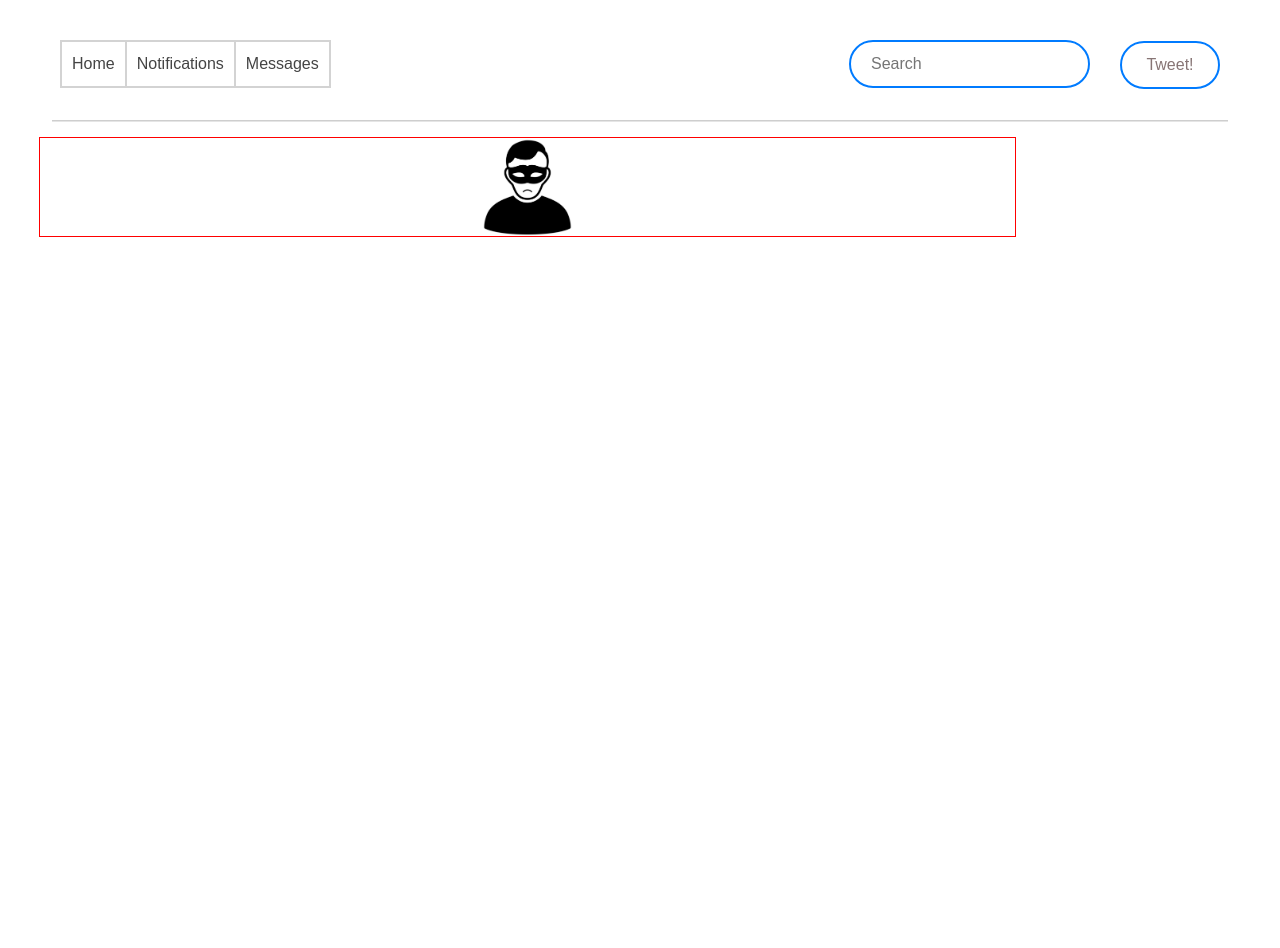
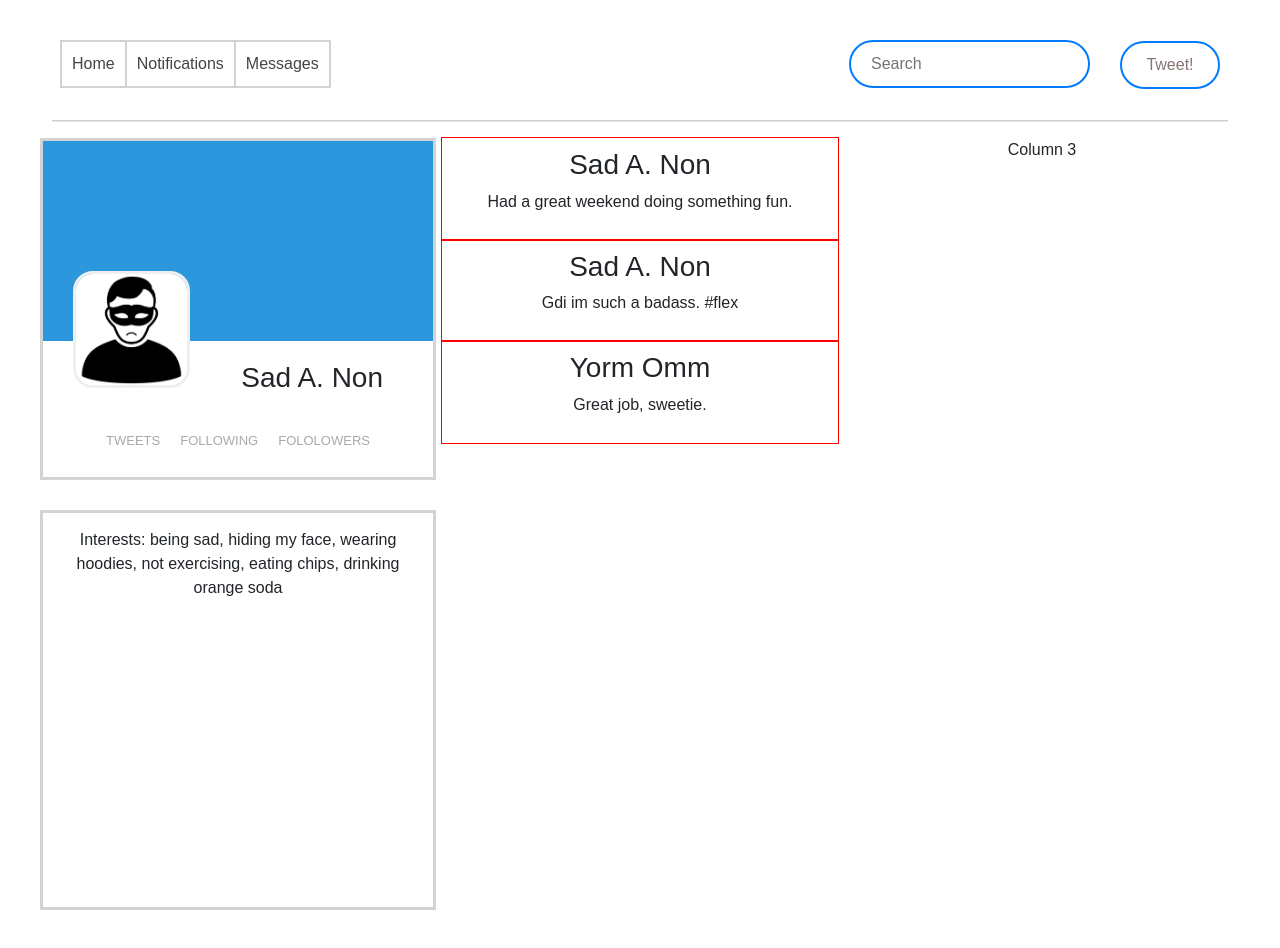
Before and after one commit to atrotter0/social-media-clone, a React app: page / in a window 1280 px wide. Before the commit the page ends 800 px from the top, so only its background shows below. Built offline with nearby package versions, Linux system fonts and the light colour scheme.

Commit message:
Add props to Wall component, adjust styling

```diff
--- a/src/components/App.js
+++ b/src/components/App.js
@@ -3,15 +3,19 @@ import logo from '../logo.svg';
 import '../styles/App.css';
 import Header from './Header';
 import Profile from './Profile';
+import Wall from './Wall';
+import FriendRecommendations from './FriendRecommendations';
 
 class App extends Component {
   render() {
     return (
       <div className="app">
         <Header />
-        <div className="profile-columns">
-          <Profile />
-        </div>
+          <div className="profile-columns">
+            <Profile />
+            <Wall />
+            <FriendRecommendations />
+          </div>
       </div>
     );
   }
--- a/src/components/Bio.js
+++ b/src/components/Bio.js
@@ -1,9 +1,10 @@
 import React from 'react';
+import '../styles/Bio.css';
 
 function Bio() {
   return (
-    <div>
-
+    <div className="bio">
+      <p>Interests: being sad, hiding my face, wearing hoodies, not exercising, eating chips, drinking orange soda</p>
     </div>
   );
 }
--- a/src/components/CoverPhoto.js
+++ b/src/components/CoverPhoto.js
@@ -1,8 +1,9 @@
 import React from 'react';
+import '../styles/CoverPhoto.css';
 
 function CoverPhoto() {
   return (
-    <div>
+    <div className="coverPhoto">
 
     </div>
   );
--- a/src/components/Details.js
+++ b/src/components/Details.js
@@ -1,13 +1,20 @@
 import React from 'react';
+import '../styles/Details.css';
 import CoverPhoto from './CoverPhoto';
 import ProfilePhoto from './ProfilePhoto';
 import ProfileInfo from './ProfileInfo';
+import ProfileName from './ProfileName';
 
 function Details() {
   return (
-    <div>
+    <div className="details">
       <CoverPhoto />
-      <ProfilePhoto />
+      <div className="profile-box">
+        <div className="profile-photo">
+          <ProfilePhoto />
+        </div>
+        <ProfileName />
+      </div>
       <ProfileInfo />
     </div>
   );
--- /dev/null
+++ b/src/components/FriendRecommendations.js
@@ -0,0 +1,12 @@
+import React from 'react';
+import '../styles/FriendRecommendations.css';
+
+function FriendRecommendations() {
+  return (
+    <div className="friend-recommendations">
+      <p>Column 3</p>
+    </div>
+  );
+}
+
+export default FriendRecommendations;
--- /dev/null
+++ b/src/components/Posts.js
@@ -0,0 +1,13 @@
+import React from 'react';
+import '../styles/Posts.css';
+
+function Posts(props) {
+  return (
+    <div className="post">
+      <h3>{props.user}</h3>
+      <p>{props.message}</p>
+    </div>
+  );
+}
+
+export default Posts;
--- a/src/components/Profile.js
+++ b/src/components/Profile.js
@@ -1,10 +1,11 @@
 import React from 'react';
 import Details from './Details';
 import Bio from './Bio';
+import '../styles/Profile.css';
 
 function Profile() {
   return (
-    <div>
+    <div className="profile">
       <Details />
       <Bio />
     </div>
--- a/src/components/ProfileInfo.js
+++ b/src/components/ProfileInfo.js
@@ -1,9 +1,20 @@
 import React from 'react';
+import '../styles/ProfileInfo.css';
 
 function ProfileInfo() {
   return (
-    <div>
-
+    <div className="profile-info">
+      <ul className="actions-box">
+        <li>
+          <a href="#">TWEETS</a>
+        </li>
+        <li>
+          <a href="#">FOLLOWING</a>
+        </li>
+        <li>
+          <a href="#">FOLOLOWERS</a>
+        </li>
+      </ul>
     </div>
   );
 }
--- /dev/null
+++ b/src/components/ProfileName.js
@@ -0,0 +1,12 @@
+import React from 'react';
+import '../styles/ProfileName.css';
+
+function ProfileName() {
+  return (
+    <div className="profile-name">
+      <h3>Sad A. Non</h3>
+    </div>
+  );
+}
+
+export default ProfileName;
--- /dev/null
+++ b/src/components/Wall.js
@@ -0,0 +1,23 @@
+import React from 'react';
+import '../styles/Wall.css';
+import Posts from './Posts';
+
+const posts = [
+  { user: "Sad A. Non", message: "Had a great weekend doing something fun." },
+  { user: "Sad A. Non", message: "Gdi im such a badass. #flex" },
+  { user: "Yorm Omm", message: "Great job, sweetie." }
+];
+
+function Wall() {
+  return (
+    <div className="wall">
+      { posts.map((post, index) =>
+        <Posts user={post.user}
+          message={post.message}
+          key={index} />
+      )}
+    </div>
+  );
+}
+
+export default Wall;
--- /dev/null
+++ b/src/styles/Bio.css
@@ -0,0 +1,5 @@
+.bio {
+  border: lightgrey 3px solid;
+  padding: 15px;
+  height: 400px;
+}
--- /dev/null
+++ b/src/styles/CoverPhoto.css
@@ -0,0 +1,4 @@
+.coverPhoto {
+  background-color: #2d97de;
+  height: 200px;
+}
--- /dev/null
+++ b/src/styles/Details.css
@@ -0,0 +1,18 @@
+.details {
+  position: relative;
+  border: lightgrey solid 3px;
+  margin-bottom: 30px;
+}
+
+.profile-box {
+  display: flex;
+  justify-content: space-between;
+  height: 80px;
+}
+
+.profile-photo {
+  width: 30%;
+  position: relative;
+  top: -70px;
+  left: 30px;
+}
--- /dev/null
+++ b/src/styles/FriendRecommendations.css
@@ -0,0 +1,5 @@
+.friend-recommendations {
+  display: flex;
+  flex-direction: column;
+  width:33%;
+}
--- /dev/null
+++ b/src/styles/Posts.css
@@ -0,0 +1,9 @@
+.post {
+  outline: 1px solid red;
+  padding: 10px;
+}
+
+.post h3 {
+  position: static;
+  top: 0px;
+}
--- /dev/null
+++ b/src/styles/Profile.css
@@ -0,0 +1,5 @@
+.profile {
+  display: flex;
+  flex-direction: column;
+  width: 33%;
+}
--- /dev/null
+++ b/src/styles/ProfileInfo.css
@@ -0,0 +1,25 @@
+.profile-details {
+  position: relative;
+}
+
+h3 {
+  position: relative;
+  top: -200px;
+}
+
+.actions-box {
+  list-style-type: none;
+  padding: 0px;
+
+  font-size: 13px;
+}
+
+.actions-box li {
+  display: inline-block;
+  padding: 10px;
+}
+
+.actions-box li a {
+  text-decoration: none;
+  color: darkgrey;
+}
--- /dev/null
+++ b/src/styles/ProfileName.css
@@ -0,0 +1,4 @@
+.profile-name h3 {
+  padding-top: 220px;
+  padding-right: 50px;
+}
--- a/src/styles/ProfilePhoto.css
+++ b/src/styles/ProfilePhoto.css
@@ -1,8 +1,9 @@
 .profilePhoto {
   width: 100%;
-  outline: 1px solid red;
 }
 
 .profilePhoto img {
-  width: 10%;
+  width: 100%;
+  border-radius: 20px;
+  border: #efefef 3px solid;
 }
--- /dev/null
+++ b/src/styles/Wall.css
@@ -0,0 +1,5 @@
+.wall {
+  display: flex;
+  flex-direction: column;
+  width: 33%;
+}
```
